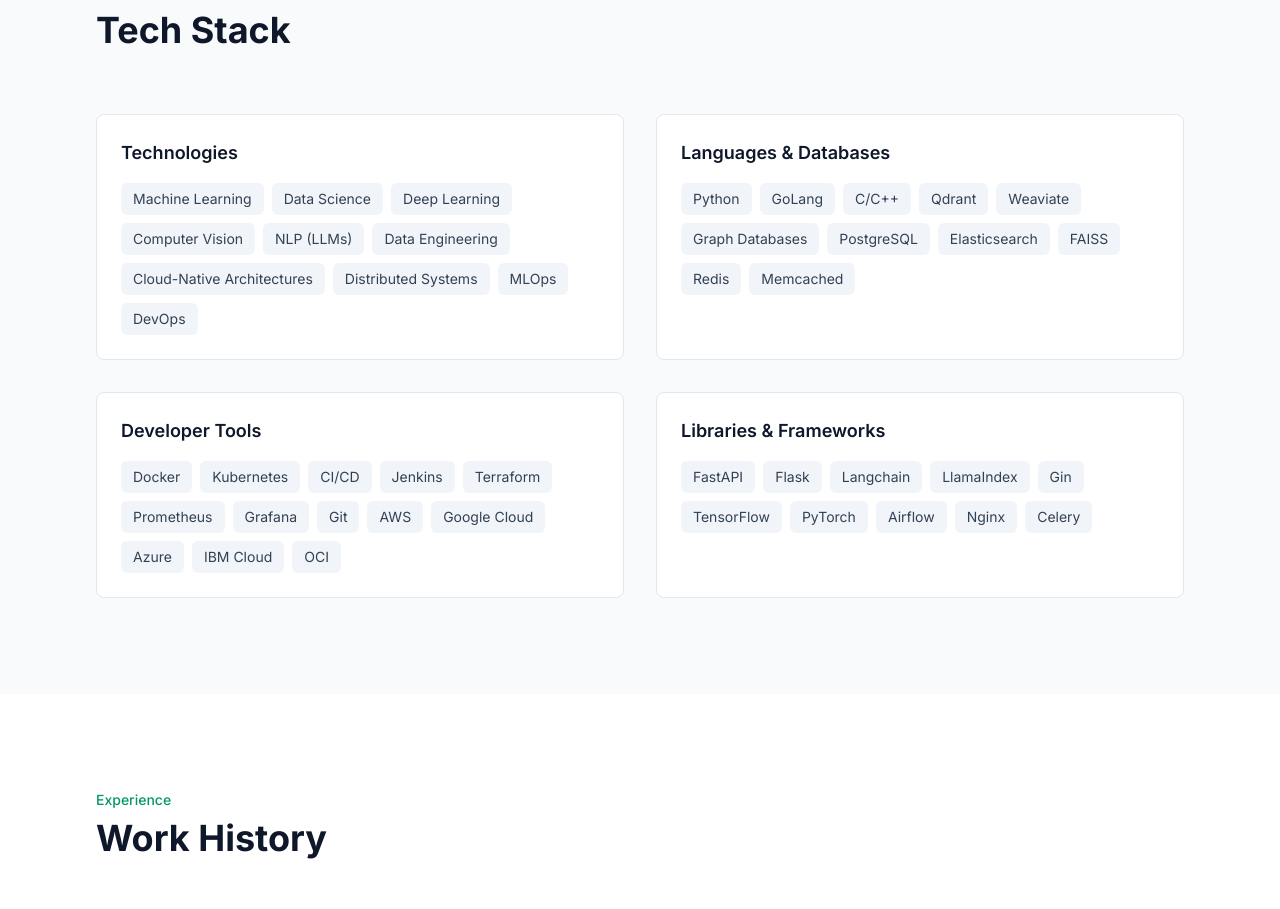
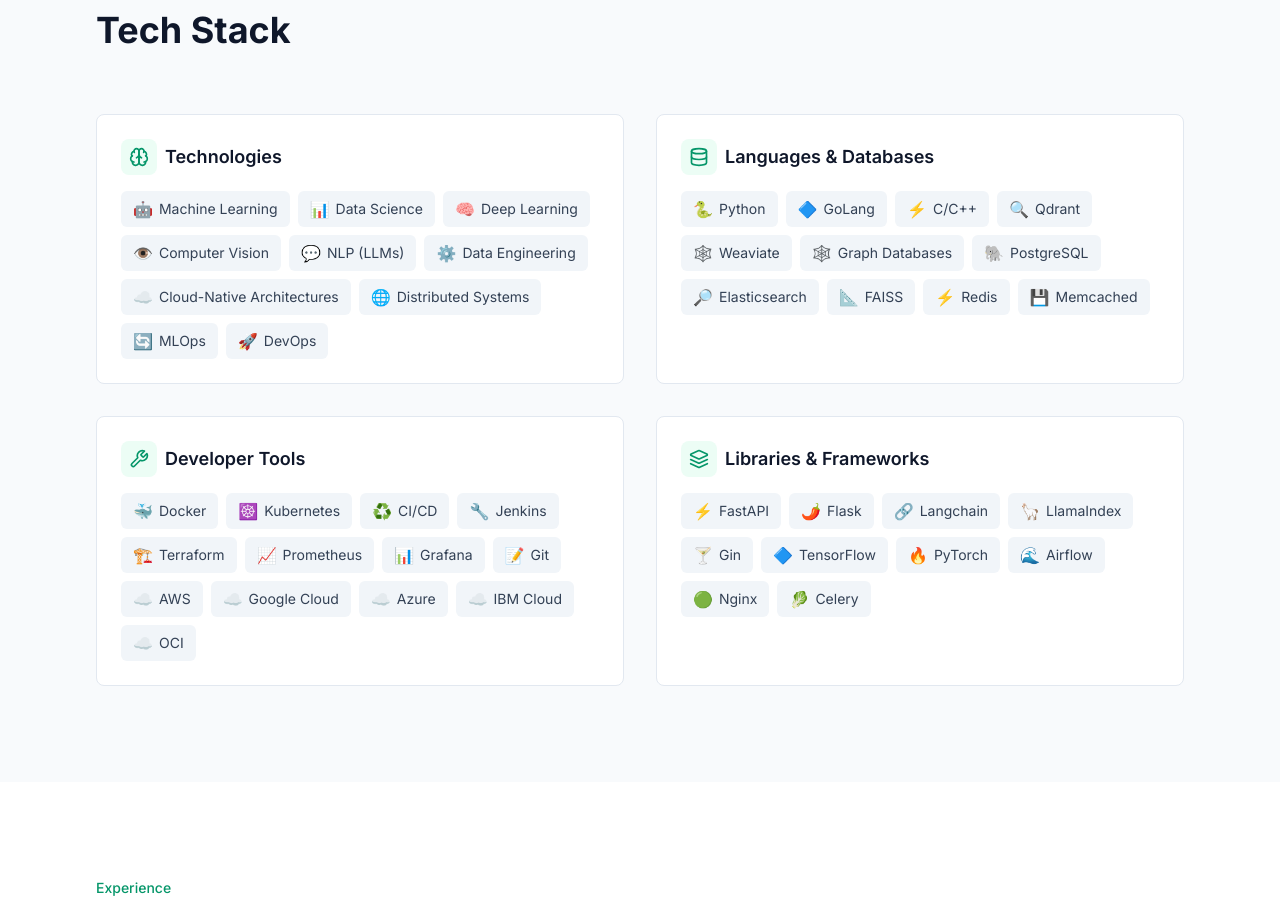
Before and after one commit to Mohitkr95/portfolio-website, a React (Vite) app: page / in a window 1280 px wide. Shown: the part 1700-2609 px from the top of the page. Built offline with nearby package versions, Linux system fonts and the light colour scheme.

Commit message:
Updated Skills.tsx

```diff
--- a/src/components/Skills.tsx
+++ b/src/components/Skills.tsx
@@ -1,66 +1,72 @@
+import { Brain, Code2, Database, Wrench, Layers, Zap, Cloud, GitBranch, Boxes, Network } from 'lucide-react';
+
 const skillCategories = [
   {
     title: 'Technologies',
+    icon: Brain,
     skills: [
-      'Machine Learning',
-      'Data Science',
-      'Deep Learning',
-      'Computer Vision',
-      'NLP (LLMs)',
-      'Data Engineering',
-      'Cloud-Native Architectures',
-      'Distributed Systems',
-      'MLOps',
-      'DevOps',
+      { name: 'Machine Learning', icon: '🤖' },
+      { name: 'Data Science', icon: '📊' },
+      { name: 'Deep Learning', icon: '🧠' },
+      { name: 'Computer Vision', icon: '👁️' },
+      { name: 'NLP (LLMs)', icon: '💬' },
+      { name: 'Data Engineering', icon: '⚙️' },
+      { name: 'Cloud-Native Architectures', icon: '☁️' },
+      { name: 'Distributed Systems', icon: '🌐' },
+      { name: 'MLOps', icon: '🔄' },
+      { name: 'DevOps', icon: '🚀' },
     ],
   },
   {
     title: 'Languages & Databases',
+    icon: Database,
     skills: [
-      'Python',
-      'GoLang',
-      'C/C++',
-      'Qdrant',
-      'Weaviate',
-      'Graph Databases',
-      'PostgreSQL',
-      'Elasticsearch',
-      'FAISS',
-      'Redis',
-      'Memcached',
+      { name: 'Python', icon: '🐍' },
+      { name: 'GoLang', icon: '🔷' },
+      { name: 'C/C++', icon: '⚡' },
+      { name: 'Qdrant', icon: '🔍' },
+      { name: 'Weaviate', icon: '🕸️' },
+      { name: 'Graph Databases', icon: '🕸️' },
+      { name: 'PostgreSQL', icon: '🐘' },
+      { name: 'Elasticsearch', icon: '🔎' },
+      { name: 'FAISS', icon: '📐' },
+      { name: 'Redis', icon: '⚡' },
+      { name: 'Memcached', icon: '💾' },
     ],
   },
   {
     title: 'Developer Tools',
+    icon: Wrench,
     skills: [
-      'Docker',
-      'Kubernetes',
-      'CI/CD',
-      'Jenkins',
-      'Terraform',
-      'Prometheus',
-      'Grafana',
-      'Git',
-      'AWS',
-      'Google Cloud',
-      'Azure',
-      'IBM Cloud',
-      'OCI',
+      { name: 'Docker', icon: '🐳' },
+      { name: 'Kubernetes', icon: '☸️' },
+      { name: 'CI/CD', icon: '♻️' },
+      { name: 'Jenkins', icon: '🔧' },
+      { name: 'Terraform', icon: '🏗️' },
+      { name: 'Prometheus', icon: '📈' },
+      { name: 'Grafana', icon: '📊' },
+      { name: 'Git', icon: '📝' },
+      { name: 'AWS', icon: '☁️' },
+      { name: 'Google Cloud', icon: '☁️' },
+      { name: 'Azure', icon: '☁️' },
+      { name: 'IBM Cloud', icon: '☁️' },
+      { name: 'OCI', icon: '☁️' },
     ],
   },
   {
     title: 'Libraries & Frameworks',
+    icon: Layers,
     skills: [
-      'FastAPI',
-      'Flask',
-      'Langchain',
-      'LlamaIndex',
-      'Gin',
-      'TensorFlow',
-      'PyTorch',
-      'Airflow',
-      'Nginx',
-      'Celery',
+      { name: 'FastAPI', icon: '⚡' },
+      { name: 'Flask', icon: '🌶️' },
+      { name: 'Langchain', icon: '🔗' },
+      { name: 'LlamaIndex', icon: '🦙' },
+      { name: 'Gin', icon: '🍸' },
+      { name: 'TensorFlow', icon: '🔷' },
+      { name: 'PyTorch', icon: '🔥' },
+      { name: 'Airflow', icon: '🌊' },
+      { name: 'Nginx', icon: '🟢' },
+      { name: 'Celery', icon: '🥬' },
     ],
   },
 ];
@@ -77,27 +83,36 @@
         </div>
 
         <div className="grid sm:grid-cols-2 gap-6 sm:gap-8">
-          {skillCategories.map((category, index) => (
+          {skillCategories.map((category, index) => {
+            const IconComponent = category.icon;
+            return (
               <div
                 key={index}
                 className="bg-white dark:bg-neutral-900 rounded-lg p-4 sm:p-6 border border-slate-200 dark:border-neutral-800"
               >
-              <h3 className="text-base sm:text-lg font-semibold text-slate-900 dark:text-white mb-4">
+                <div className="flex items-center gap-2 mb-4">
+                  <div className="p-2 bg-emerald-50 dark:bg-emerald-950/50 rounded-lg">
+                    <IconComponent className="w-5 h-5 text-emerald-600 dark:text-emerald-400" />
+                  </div>
+                  <h3 className="text-base sm:text-lg font-semibold text-slate-900 dark:text-white">
                     {category.title}
                   </h3>
+                </div>
 
                 <div className="flex flex-wrap gap-2">
                   {category.skills.map((skill, skillIndex) => (
                     <span
                       key={skillIndex}
-                    className="px-3 py-1.5 text-sm bg-slate-100 dark:bg-neutral-800 text-slate-700 dark:text-slate-300 rounded-md hover:bg-emerald-50 dark:hover:bg-emerald-950/50 hover:text-emerald-700 dark:hover:text-emerald-400 transition-colors cursor-default"
+                      className="inline-flex items-center gap-1.5 px-3 py-1.5 text-sm bg-slate-100 dark:bg-neutral-800 text-slate-700 dark:text-slate-300 rounded-md hover:bg-emerald-50 dark:hover:bg-emerald-950/50 hover:text-emerald-700 dark:hover:text-emerald-400 transition-colors cursor-default"
                     >
-                    {skill}
+                      <span className="text-base">{skill.icon}</span>
+                      <span>{skill.name}</span>
                     </span>
                   ))}
                 </div>
               </div>
-          ))}
+            );
+          })}
         </div>
       </div>
     </section>
```
Lines whose indentation alone changed are shown as unchanged.
